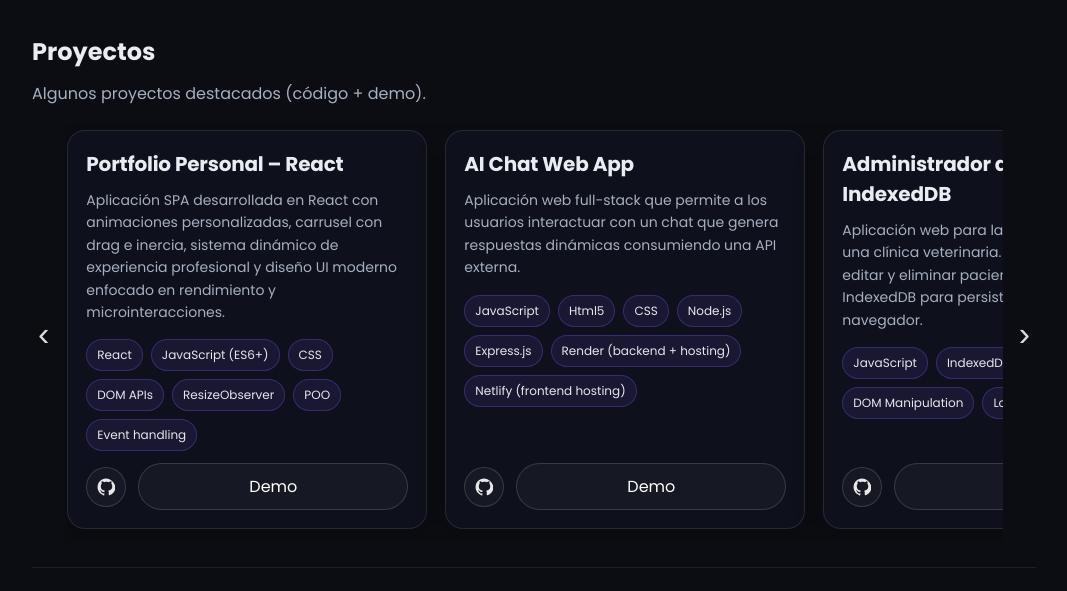
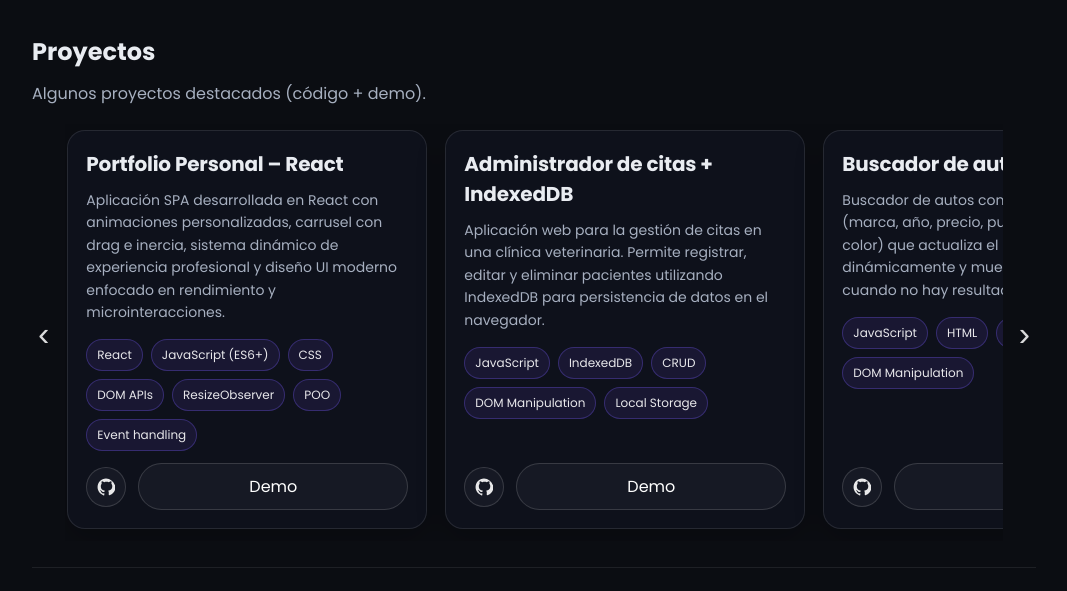
Before and after one commit to Juan2033/CV, a React (Vite) app: page / in a window 1280 px wide. Shown: the part 1040-1631 px from the top of the page, without its empty margins (106-1173 px from the left). Built offline with nearby package versions, Linux system fonts and the light colour scheme.

Commit message:
Modificacion

```diff
--- a/src/App.jsx
+++ b/src/App.jsx
@@ -480,13 +480,6 @@ export default function App() {
                     demo: "https://buscador-vehiculos.netlify.app/",
                   },
                   {
-                    title: "AI Chat Web App",
-                    desc: "Aplicación web full-stack que permite a los usuarios interactuar con un chat que genera respuestas dinámicas consumiendo una API externa.",
-                    tags: ["JavaScript", "Html5", "CSS", "Node.js", "Express.js", "Render (backend + hosting)", "Netlify (frontend hosting)"],
-                    github: "https://github.com/Juan2033/AI-Chat-Web-App.git",
-                    demo: "https://ai-chat-web-app.onrender.com",
-                  },
-                  {
                     title: "Administrador de citas + IndexedDB",
                     desc: "Aplicación web para la gestión de citas en una clínica veterinaria. Permite registrar, editar y eliminar pacientes utilizando IndexedDB para persistencia de datos en el navegador.",
                     tags: ["JavaScript", "IndexedDB", "CRUD", "DOM Manipulation", "Local Storage"],
```
